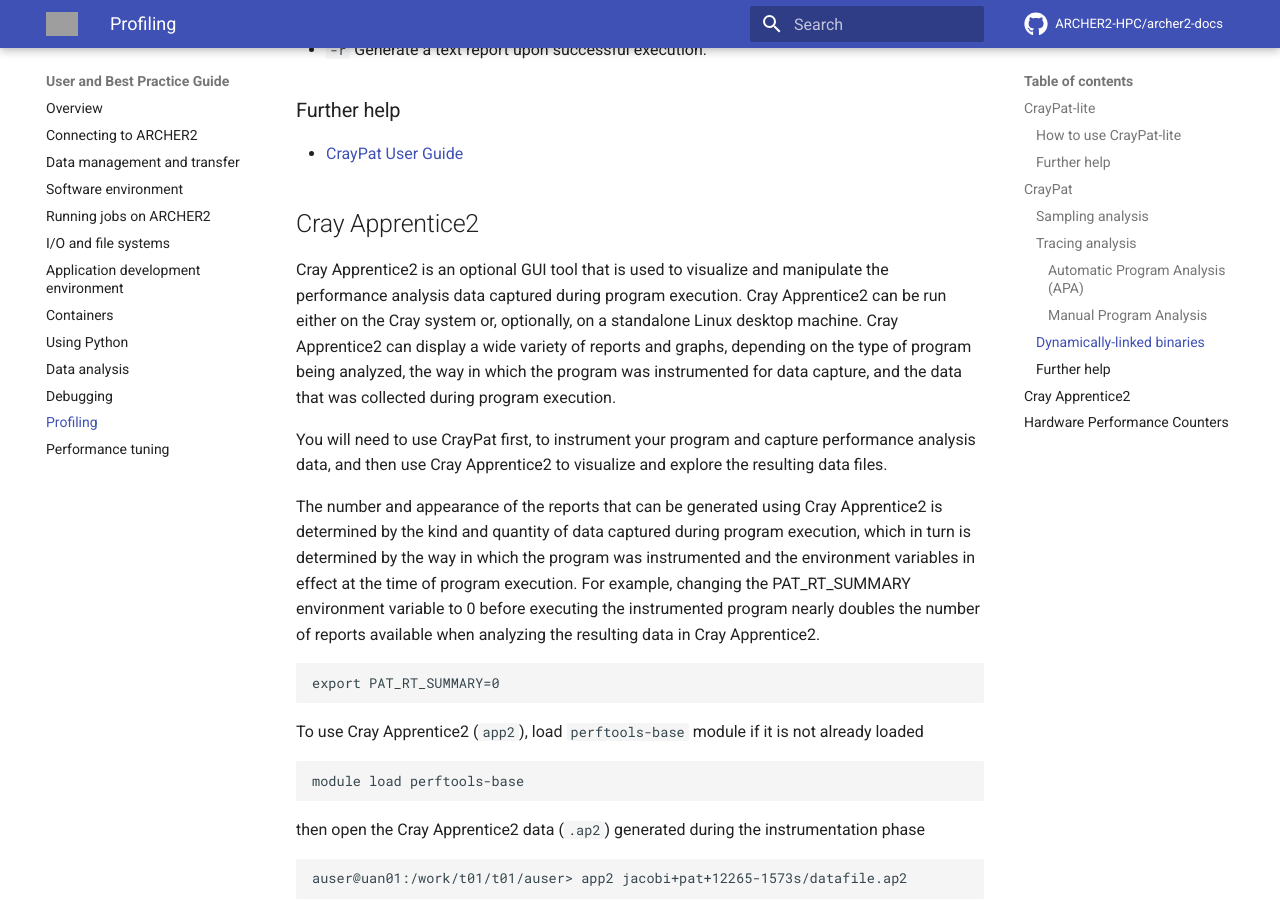
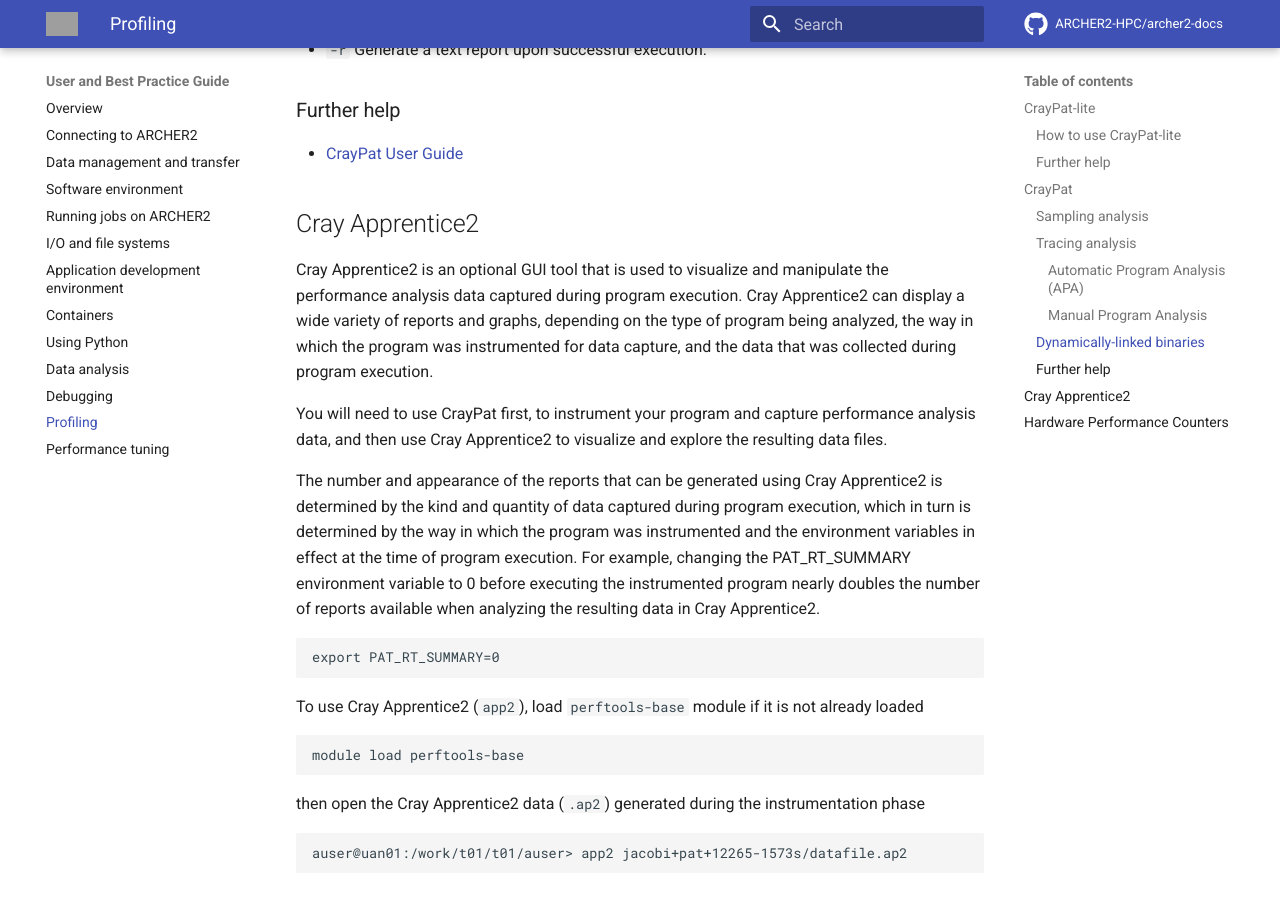
Before and after one commit to ARCHER2-HPC/archer2-docs, an MkDocs documentation site: the page built from docs/user-guide/profile.md, in a window 1280 px wide and 900 px high, scrolled down 5895 px. Built offline with MkDocs 1.6.1 and Material for MkDocs 9.7.7, drawn with Linux system fonts in a browser that asks for light colours; comment, search, counter and statistics services are not loaded; grey boxes are pictures that could not be loaded.

Commit message:
Removes note on local Apprentice2 install

```diff
--- a/docs/user-guide/profile.md
+++ b/docs/user-guide/profile.md
@@ -302,8 +302,7 @@
 
 Cray Apprentice2 is an optional GUI tool that is used to visualize and
 manipulate the performance analysis data captured during program
-execution. Cray Apprentice2 can be run either on the Cray system or,
-optionally, on a standalone Linux desktop machine. Cray Apprentice2 can
+execution. Cray Apprentice2 can
 display a wide variety of reports and graphs, depending on the type of
 program being analyzed, the way in which the program was instrumented
 for data capture, and the data that was collected during program
```
